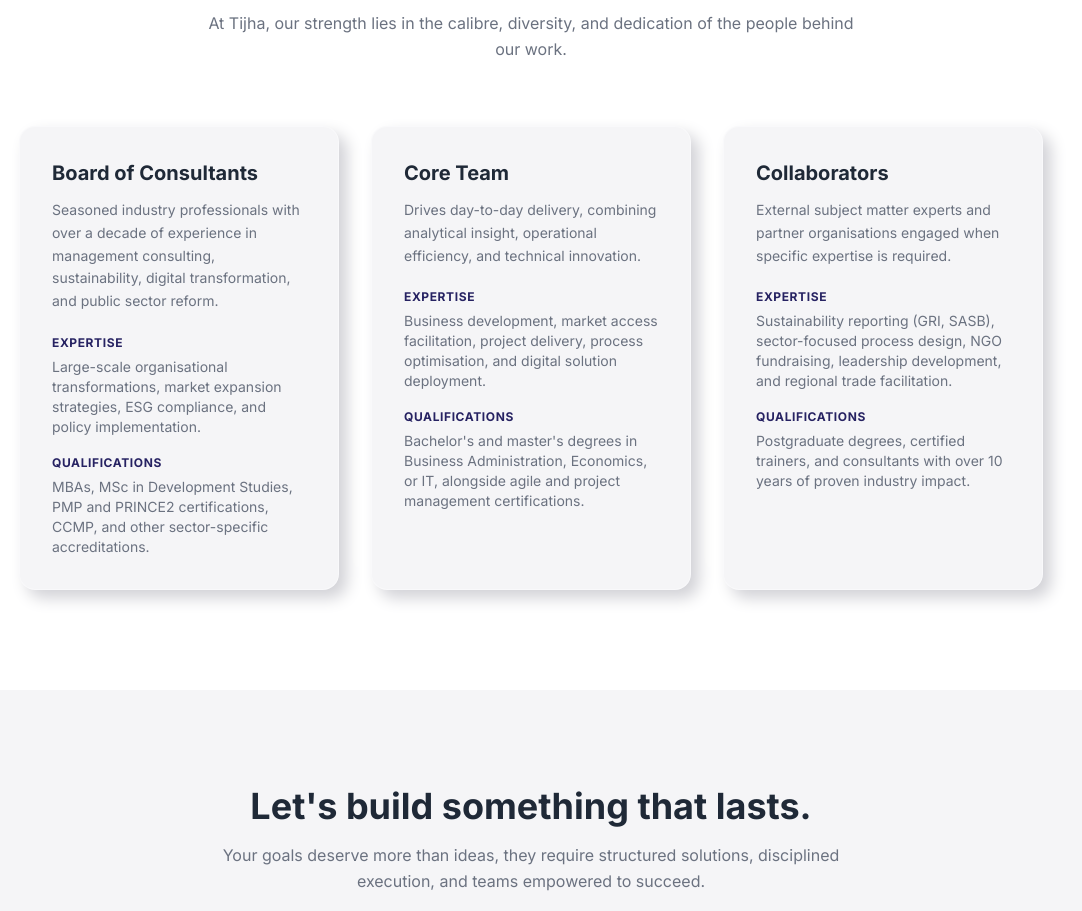
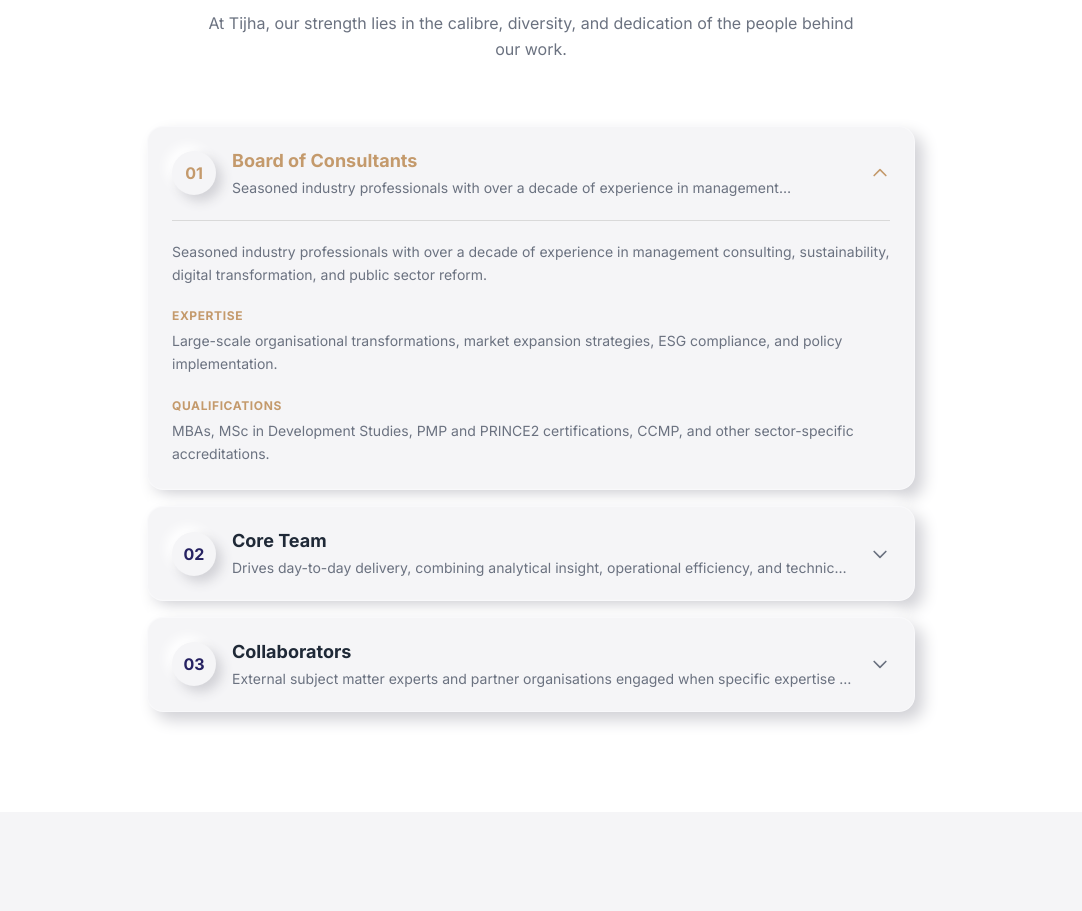
Before and after one commit to King-odysseus/TijhaWebsite, a React (Vite) app: page /about in a window 1280 px wide. Shown: the part 2820-3731 px from the top of the page, without its empty margins (109-1191 px from the left). Built offline with nearby package versions, Linux system fonts and the light colour scheme.

Commit message:
design: convert About 'Our People' to expandable accordion

```diff
--- a/src/pages/AboutPage.jsx
+++ b/src/pages/AboutPage.jsx
@@ -1,3 +1,4 @@
+import { useState } from 'react';
 import { Link } from 'react-router-dom';
 
 const values = [
@@ -58,6 +59,8 @@ const people = [
 ];
 
 function AboutPage() {
+  const [openPerson, setOpenPerson] = useState(people[0].title);
+
   return (
     <div className="pt-[70px]">
       {/* Hero */}
@@ -191,21 +194,53 @@ function AboutPage() {
               At Tijha, our strength lies in the calibre, diversity, and dedication of the people behind our work.
             </p>
           </div>
-          <div className="grid grid-cols-1 md:grid-cols-3 gap-8 max-w-5xl mx-auto">
-            {people.map((group) => (
-              <div key={group.title} className="neo-card p-8">
-                <h3 className="text-xl font-bold text-brand-dark mb-3">{group.title}</h3>
-                <p className="text-sm text-brand-body leading-relaxed mb-4">{group.desc}</p>
-                <div className="mb-3">
-                  <span className="text-xs font-bold uppercase tracking-wider text-indigo">Expertise</span>
-                  <p className="text-sm text-brand-body mt-1">{group.expertise}</p>
+          <div className="space-y-4 max-w-3xl mx-auto">
+            {people.map((group, i) => {
+              const isOpen = openPerson === group.title;
+              return (
+                <div key={group.title} className={`neo-card overflow-hidden transition-all duration-300 ${isOpen ? 'ring-2 ring-bronze/30' : ''}`}>
+                  <button
+                    onClick={() => setOpenPerson(isOpen ? null : group.title)}
+                    className="w-full flex items-center gap-4 px-6 py-5 text-left transition-colors"
+                  >
+                    <span className={`neo-circle w-11 h-11 flex-shrink-0 font-bold bg-white transition-colors ${isOpen ? 'text-bronze' : 'text-indigo'}`}>
+                      {`0${i + 1}`}
+                    </span>
+                    <div className="flex-1 min-w-0">
+                      <h3 className={`text-lg font-bold transition-colors ${isOpen ? 'text-bronze' : 'text-brand-dark'}`}>{group.title}</h3>
+                      <p className="text-sm text-brand-body leading-relaxed mt-0.5 line-clamp-1">{group.desc}</p>
+                    </div>
+                    <svg
+                      className={`w-5 h-5 flex-shrink-0 transition-transform duration-300 ${isOpen ? 'rotate-180 text-bronze' : 'text-brand-body'}`}
+                      fill="none"
+                      stroke="currentColor"
+                      viewBox="0 0 24 24"
+                    >
+                      <path strokeLinecap="round" strokeLinejoin="round" strokeWidth={2} d="M19 9l-7 7-7-7" />
+                    </svg>
+                  </button>
+                  <div
+                    className={`overflow-hidden transition-all duration-300 ${
+                      isOpen ? 'max-h-[800px] opacity-100' : 'max-h-0 opacity-0'
+                    }`}
+                  >
+                    <div className="px-6 pb-6 pt-0">
+                      <div className="border-t border-silver pt-5 space-y-4">
+                        <p className="text-sm text-brand-body leading-relaxed">{group.desc}</p>
+                        <div>
+                          <span className="text-xs font-bold uppercase tracking-wider text-bronze">Expertise</span>
+                          <p className="text-sm text-brand-body mt-1 leading-relaxed">{group.expertise}</p>
+                        </div>
+                        <div>
+                          <span className="text-xs font-bold uppercase tracking-wider text-bronze">Qualifications</span>
+                          <p className="text-sm text-brand-body mt-1 leading-relaxed">{group.quals}</p>
+                        </div>
+                      </div>
+                    </div>
+                  </div>
                 </div>
-                <div>
-                  <span className="text-xs font-bold uppercase tracking-wider text-indigo">Qualifications</span>
-                  <p className="text-sm text-brand-body mt-1">{group.quals}</p>
-                </div>
-              </div>
-            ))}
+              );
+            })}
           </div>
         </div>
       </section>
```
